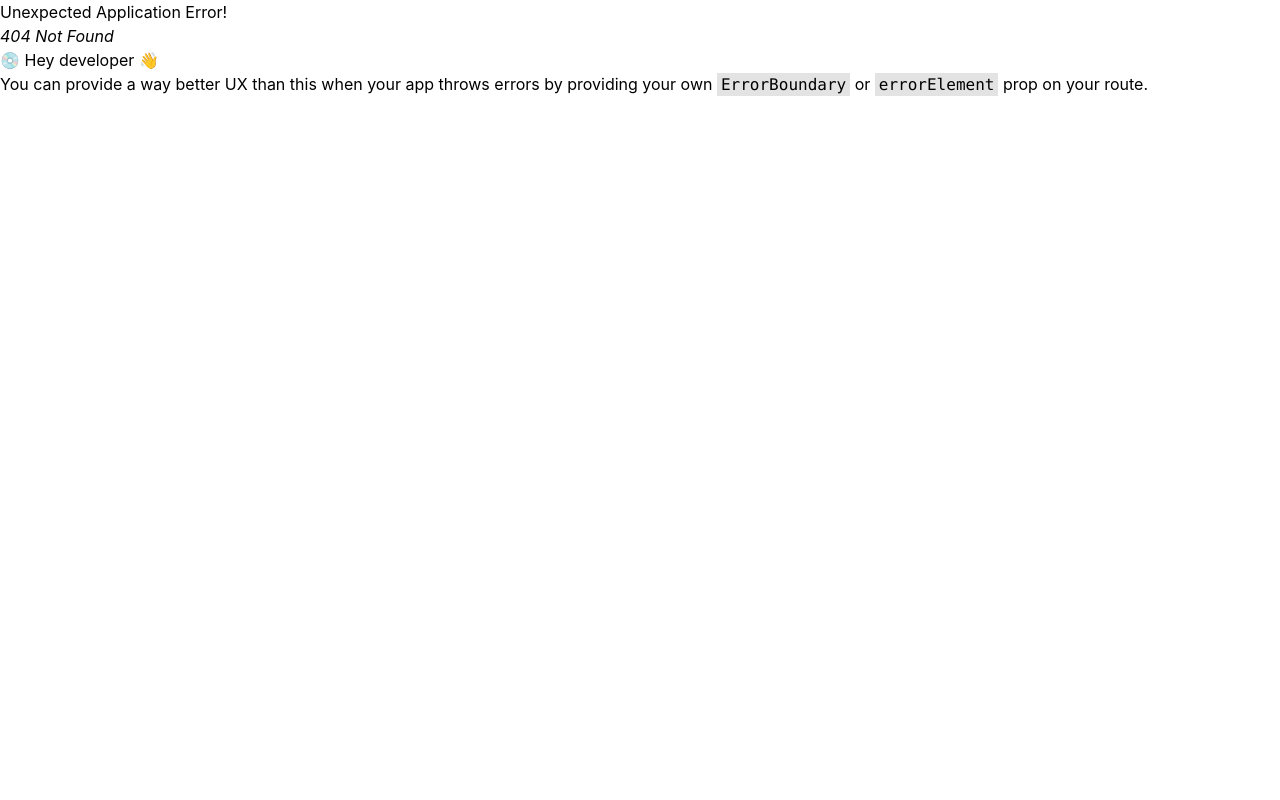
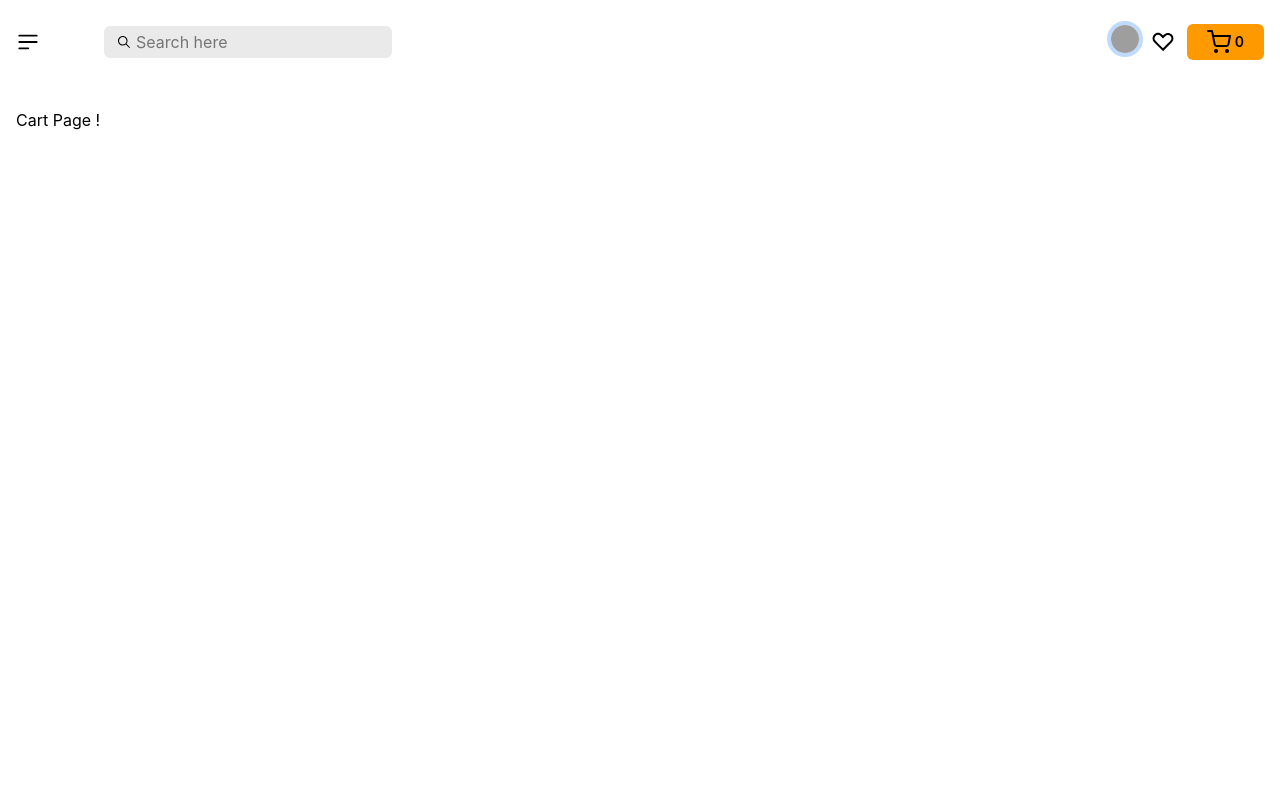
Before and after one commit to wgnadun/Book-Store, a React (Vite) app in the folder frontend/: page /cart in a window 1280 px wide. Before the commit this address had no page. Shown: the top 800 px of the page. Built offline with nearby package versions, Linux system fonts and the light colour scheme; grey boxes are pictures that could not be loaded.

Commit message:
create routings for cartpage and  ctart to create acart page

```diff
--- a/frontend/src/main.jsx
+++ b/frontend/src/main.jsx
@@ -3,6 +3,7 @@
 import './tailwind.css'
 import { RouterProvider } from 'react-router-dom'
 import router from './routers/router.jsx'
+import 'sweetalert2/dist/sweetalert2.js'
 
 import { Provider } from 'react-redux'
 import { store } from './redux/store.js'
--- /dev/null
+++ b/frontend/src/pages/books/CartPage.jsx
@@ -0,0 +1,11 @@
+import React from 'react'
+
+const CartPage = () => {
+  return (
+    <div>
+      Cart Page !
+    </div>
+  )
+}
+
+export default CartPage
--- a/frontend/src/redux/features/cart/cartSlice.js
+++ b/frontend/src/redux/features/cart/cartSlice.js
@@ -1,6 +1,5 @@
 import {createSlice} from '@reduxjs/toolkit'
 import  Swal  from 'sweetalert2';
-import { store } from '../../store';
 
 const initialState = {
     cartItems :[]
--- a/frontend/src/routers/router.jsx
+++ b/frontend/src/routers/router.jsx
@@ -3,6 +3,7 @@
 import Home from '../pages/home/Home';
 import Login from '../components/Login';
 import Register from '../components/Register';
+import CartPage from '../pages/books/CartPage';
 const router =createBrowserRouter([
     {
         path: '/',
@@ -25,6 +26,9 @@
             },{
                 path:'/register',
                 element:<Register/> // Register component, you can replace it with your own component
+            },{
+                path :'/cart',
+                element :<CartPage/>// Cart component, you can replace it with your own component
             }
         ]
     },
```
